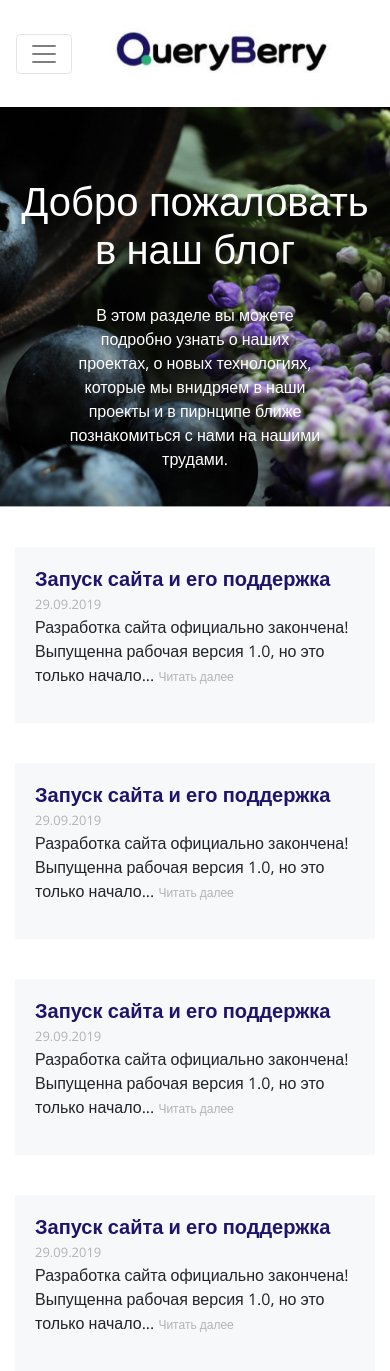
After one commit to queryberry/QueryBerry, a PHP site: page /blog.html in a window 390 px wide. The commit adds this page. Run offline with PHP 8.4, Linux system fonts and the light colour scheme.

Commit message:
Add Blog section Second mobile debug

```diff
--- /dev/null
+++ b/blog.html
@@ -0,0 +1,139 @@
+<!DOCTYPE html>
+<html lang="en">
+<head>
+  <meta charset="UTF-8">
+  <meta name="viewport" content="width=device-width, initial-scale=1.0">
+  <meta http-equiv="X-UA-Compatible" content="ie=edge">
+  <title>QueryBerry</title>
+  <link rel="stylesheet" href="css/bootstrap.min.css?ver=1">
+  <link rel="stylesheet" href="https://stackpath.bootstrapcdn.com/font-awesome/4.7.0/css/font-awesome.min.css">
+  <link rel="stylesheet" href="css/animate.css">
+  <link rel="stylesheet" href="css/master.css?ver=2">
+  <link rel="stylesheet" href="css/mediaQueries.css">
+  <link href="https://fonts.googleapis.com/css?family=Comfortaa|Open+Sans|Open+Sans+Condensed:300|Pacifico|Rubik+Mono+One&display=swap" rel="stylesheet">
+
+  <link rel="shortcut icon" href="/icon/favicon.ico" type="image/x-icon">
+
+  <script src="https://code.jquery.com/jquery-3.3.1.slim.min.js" integrity="sha384-q8i/X+965DzO0rT7abK41JStQIAqVgRVzpbzo5smXKp4YfRvH+8abtTE1Pi6jizo" crossorigin="anonymous"></script>
+<script src="https://cdnjs.cloudflare.com/ajax/libs/popper.js/1.14.7/umd/popper.min.js" integrity="sha384-UO2eT0CpHqdSJQ6hJty5KVphtPhzWj9WO1clHTMGa3JDZwrnQq4sF86dIHNDz0W1" crossorigin="anonymous"></script>
+<script src="https://stackpath.bootstrapcdn.com/bootstrap/4.3.1/js/bootstrap.min.js" integrity="sha384-JjSmVgyd0p3pXB1rRibZUAYoIIy6OrQ6VrjIEaFf/nJGzIxFDsf4x0xIM+B07jRM" crossorigin="anonymous"></script>
+
+<!-- Wow для анимации при прокрутке страницы -->
+<script src="js/wow.min.js"></script>
+<script>new WOW().init();</script>
+<script src="js/parallax.min.js"></script>
+
+</head>
+<body>
+  <header class="header" id="header">
+    <nav class="navbar navbar-expand-lg navbar-light bg-light ">
+      <button class="navbar-toggler" type="button" data-toggle="collapse" data-target="#navbarTogglerDemo03" aria-controls="navbarTogglerDemo03" aria-expanded="false" aria-label="Toggle navigation">
+        <span class="navbar-toggler-icon"></span>
+      </button>
+       <a class="navbar-brand logo animated heartBeat" href="#"><img class="logo" src="img/logo.jpg" alt=""></a>
+
+      <div class="collapse navbar-collapse" id="navbarTogglerDemo03">
+        <ul class="navbar-nav menu navChange">
+
+      <li class="menu__item nav-item wow zoomIn">
+        <a class="nav-link" href="">Главная<span class="sr-only">(current)</span></a>
+      </li>
+
+      <li class="menu__item nav-item wow zoomIn" data-wow-delay="0.2s">
+        <a class="nav-link" href="#about">О нас</a>
+      </li>
+
+      <li class="menu__item nav-item wow zoomIn" data-wow-delay="0.4s">
+        <a class="nav-link" href="#design">Дизайн</a>
+      </li>
+
+      <li class="menu__item nav-item wow zoomIn" data-wow-delay="0.6s">
+        <a class="nav-link" href="#price">Услуги</a>
+      </li>
+
+      <li class="menu__item nav-item wow zoomIn" data-wow-delay="0.8s">
+        <a class="nav-link" href="#team">Наша команда</a>
+      </li>
+
+      <li class="menu__item nav-item wow zoomIn" data-wow-delay="1s">
+        <a class="nav-link" href="#connect">Свяжитесь с нами</a>
+      </li>
+
+    </ul>
+      </div>
+    </nav>
+    <div class="parallax-window blog__headerwrap " data-parallax="scroll" data-image-src="img/blog_background.jpg">
+      <div class="container">
+        <div class="row">
+          <div class="col-lg-12">
+            <div class="main">
+              <h1 class="main__title wow zoomIn">
+                Добро пожаловать в наш блог
+              </h1>
+              <p class="main__text wow zoomIn" data-wow-delay="0.4s">
+                В этом разделе вы можете подробно узнать о наших проектах, о новых технологиях, которые мы внидряем в наши проекты и в пирнципе ближе познакомиться с нами на нашими трудами.
+              </p>
+            </div>
+          </div>
+        </div>
+      </div>
+    </div>
+      <section class="blogList">
+          <div class="container">
+            <div class="row">
+              <div class="col-lg-12">
+                <div class="post">
+                  <h2 class="post__title"><a href="#" class="post__link">Запуск сайта и его поддержка</a></h2>
+                  <span class="post__date">29.09.2019</span>
+                  <p class="post__text">
+                    Разработка сайта официально закончена! Выпущенна рабочая версия 1.0, но это только начало...
+                    <span class="post__text__readMore"><a href="#" class="post__text__readMore__link">Читать далее</a></span>
+                  </p>
+                </div>
+              </div>
+            </div>
+            <div class="row">
+              <div class="col-lg-12">
+                <div class="post">
+                  <h2 class="post__title"><a href="#" class="post__link">Запуск сайта и его поддержка</a></h2>
+                  <span class="post__date">29.09.2019</span>
+                  <p class="post__text">
+                    Разработка сайта официально закончена! Выпущенна рабочая версия 1.0, но это только начало...
+                    <span class="post__text__readMore"><a href="#" class="post__text__readMore__link">Читать далее</a></span>
+                  </p>
+                </div>
+              </div>
+            </div>
+            <div class="row">
+              <div class="col-lg-12">
+                <div class="post">
+                  <h2 class="post__title"><a href="#" class="post__link">Запуск сайта и его поддержка</a></h2>
+                  <span class="post__date">29.09.2019</span>
+                  <p class="post__text">
+                    Разработка сайта официально закончена! Выпущенна рабочая версия 1.0, но это только начало...
+                    <span class="post__text__readMore"><a href="#" class="post__text__readMore__link">Читать далее</a></span>
+                  </p>
+                </div>
+              </div>
+            </div>
+            <div class="row">
+              <div class="col-lg-12">
+                <div class="post">
+                  <h2 class="post__title"><a href="#" class="post__link">Запуск сайта и его поддержка</a></h2>
+                  <span class="post__date">29.09.2019</span>
+                  <p class="post__text">
+                    Разработка сайта официально закончена! Выпущенна рабочая версия 1.0, но это только начало...
+                    <span class="post__text__readMore"><a href="#" class="post__text__readMore__link">Читать далее</a></span>
+                  </p>
+                </div>
+              </div>
+            </div>
+          </div>
+        </section>
+
+
+
+
+
+</body>
+</html>
--- a/css/master.css
+++ b/css/master.css
@@ -168,6 +168,8 @@ p {
   font-weight: 700;
   font-size: 60px;
   margin-bottom:60px;
+  width: 80%;
+  margin: 0 auto;
 }
 
 .servises__title2{
@@ -699,3 +701,84 @@ p {
   height: 40px;
   padding-top: 10px;
 }
+
+/* BLOG */
+
+.main {
+  text-align: center;
+  margin-top: 70px;
+  color: #fff;
+
+}
+.main__title{
+  font-size: 40px;
+  margin-bottom: 30px;
+}
+
+.main__text{
+  width: 620px;
+  margin: 0 auto;
+  color: #3A3A3A;
+  color: #fff;
+}
+
+.blog__headerwrap{
+  display: block;
+  text-align: center;
+  min-height: 400px;
+  width: 100%;
+  background-size: 100%;
+  margin-top: 0px;
+  padding: 0;
+
+  -webkit-background-size: cover;
+  -moz-background-size: cover;
+  -o-background-size: cover;
+  background-size: cover;
+}
+
+/* bloglist*/
+
+.post{
+  margin-top: 40px;
+  background-color: #F6F8FA;
+  padding: 20px;
+}
+
+.post:hover{
+  box-shadow: 0 0 7px 7px rgba(221, 221, 221, 1);
+  transition: all 0.5s;
+}
+
+.post__title{
+  font-size: 20px;
+  margin-bottom: 0;
+}
+
+.post__link{
+  color: #1E146B;
+}
+
+.post__title:hover > .post__link{
+  text-decoration: none;
+  color: #1E146B;
+}
+
+.post__text__readMore{
+  font-size: 12px;
+}
+
+.post__text__readMore__link{
+  color:#B3B3B3;
+}
+
+.post__text__readMore:hover > .post__text__readMore__link{
+  text-decoration: none;
+  transition: all 0.3s;
+  color: #1E146B;
+}
+
+.post__date{
+  color:#B3B3B3;
+  font-size: 13px;
+}
--- a/css/mediaQueries.css
+++ b/css/mediaQueries.css
@@ -84,6 +84,7 @@
     width: 500px;
 
   }
+
 }
 
 @media screen and (max-width: 992px) {
@@ -161,6 +162,14 @@
   .contact__text{
     width: 350px;
   }
+  .main__text{
+    width: 70%;
+  }
+
+  .servises__title1{
+    font-size: 40px;
+  }
+
 }
 
 @media screen and (max-width: 576px) {
@@ -172,7 +181,7 @@
   }
 
   .offer__title{
-    font-size: 40px;
+    font-size: 30px;
   }
 
   #offer_specialButton{
@@ -194,14 +203,29 @@
       width:400px;
   }
   .servises__title1{
-    font-size: 35px;
+    font-size: 30px;
+    margin-left: 0;
+    margin-right: 0;
   }
   .contact__text{
-    width: 350px;
+    width: 300px;
+  }
+
+  .logo{
+    margin: 0;
   }
 
   .rowChange{
     width: 320px;
   }
 
+  .person{
+    margin: 0 auto;
+  }
+
+  .main__text{
+    margin-bottom: 30px;
+  }
+
+
 }
```
Also changed, not shown: img/blog_background.jpg (added).
